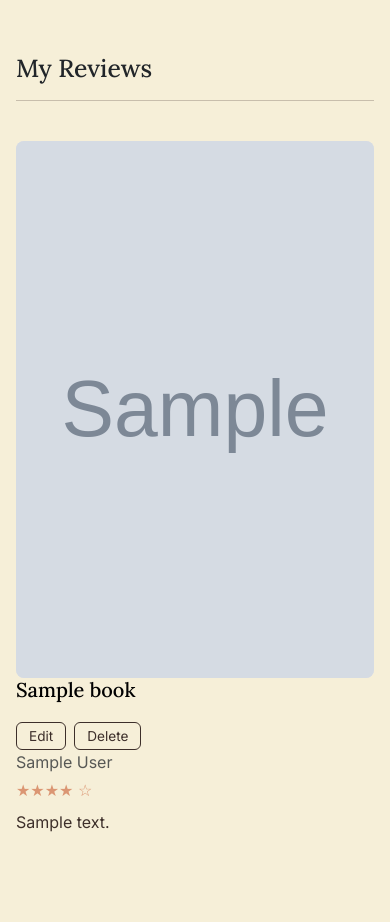
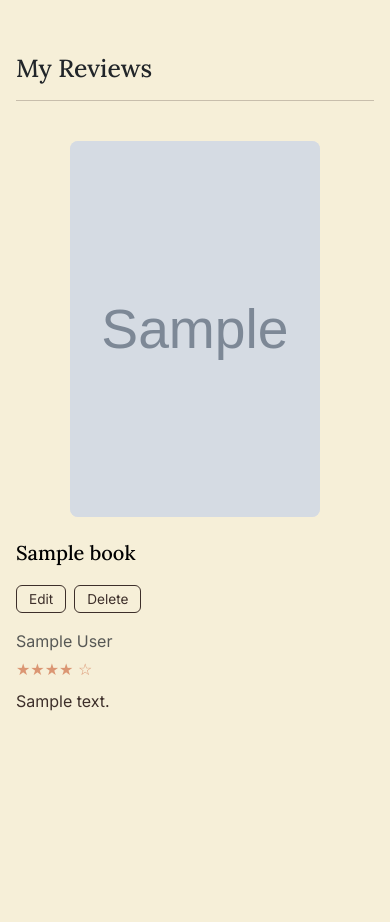
Before and after one commit to Ninjawarrior69/CITS3403, a Flask app: page /my-reviews in a window 390 px wide. Shown: the part 62-984 px from the top of the page. After the commit the page ends 773 px from the top, so only its background shows below. Run offline with Flask 3, Linux system fonts and the light colour scheme; a user stored in the database is signed in; tables that the repository leaves empty hold one stand-in row (values such as "Sample post"); grey boxes marked "Sample" are stand-in pictures; some web fonts are replaced.

Commit message:
Fix responsiveness for phone screens

```diff
--- a/app/static/css/navbar.css
+++ b/app/static/css/navbar.css
@@ -196,7 +196,6 @@
   color: #3d2f2a;
   border-bottom: 1px solid rgba(61, 47, 42, 0.08);
   transition: background-color 0.2s ease;
-  transform: 0.15s ease;
 }
 
 .suggestion-item:last-child {
--- a/app/static/css/profile.css
+++ b/app/static/css/profile.css
@@ -519,3 +519,10 @@
     flex-wrap: wrap;
   }
 }
+
+@media (max-width: 768px) {
+    .mini-book-card {
+        width: 70%;
+        margin: 0 auto;
+    }
+}
--- a/app/static/css/search_result.css
+++ b/app/static/css/search_result.css
@@ -21,6 +21,7 @@
 .search-input {
     flex: 1;
     min-width: 0;
+    width: 100%;
 }
 
 .search-button {
--- a/app/static/css/style.css
+++ b/app/static/css/style.css
@@ -85,7 +85,7 @@ hr {
     border-color: #3D2F2A4D;
     padding: 10px;
     height: 35px;
-    width: 350px;
+    width: 100%;
 }
 
 .form-control:focus {
--- a/app/templates/currently-reading.html
+++ b/app/templates/currently-reading.html
@@ -47,7 +47,7 @@
                     <div class="col-12 col-md-4">
                         <a href="{{ url_for('book_detail', book_id=item.book.id) }}" class="d-block text-center text-md-start">
                             {% if item.book.cover_url %}
-                            <img src="{{ item.book.cover_url }}" class="book-cover"/>
+                            <img src="{{ item.book.cover_url }}" class="book-cover mb-4 mb-md-0"/>
                             {% else %}
                             <div class="book-cover-placeholder">
                                 {{ item.book.title }}
--- a/app/templates/edit-profile.html
+++ b/app/templates/edit-profile.html
@@ -31,7 +31,7 @@
       <hr />
       <br />
       <div class="row">
-        <div class="col-md-4">
+        <div class="col-md-4 mb-5 mb-md-0">
           <!-- Edit Image -->
           <div class="profile-pic-placeholder mx-auto" id="avatar-trigger">
             {% if profile_avatar %}
@@ -89,8 +89,7 @@
               class="form-control mb-3"
             />
             <label>Bio</label>
-            <textarea name="bio" class="form-control mb-3">
-{{ profile_bio }}</textarea
+            <textarea name="bio" class="form-control mb-3">{{ profile_bio }}</textarea
             >
             <label>Email Address</label>
             <input
--- a/app/templates/my-reviews.html
+++ b/app/templates/my-reviews.html
@@ -40,7 +40,7 @@
                     <img
                       src="{{ review.cover_url }}"
                       alt="{{ review.book_title }}"
-                      class="mini-book-card"
+                      class="mini-book-card mb-4 mb-md-0"
                     />
                   </a>
 
@@ -54,7 +54,7 @@
                       <h5 class="book-title mb-1">{{ review.book_title }}</h5>
                     </a>
                     {% if not is_public_review %}
-                    <div class="my-review-actions">
+                    <div class="my-review-actions mb-3 mb-md-0">
                       <button
                         type="button"
                         class="my-review-action-btn"
```
Also changed, not shown: app/static/css/mybooks.css (+8 -0 lines).
